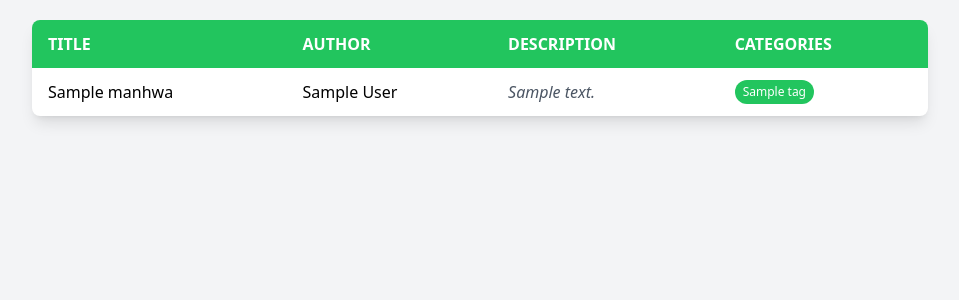
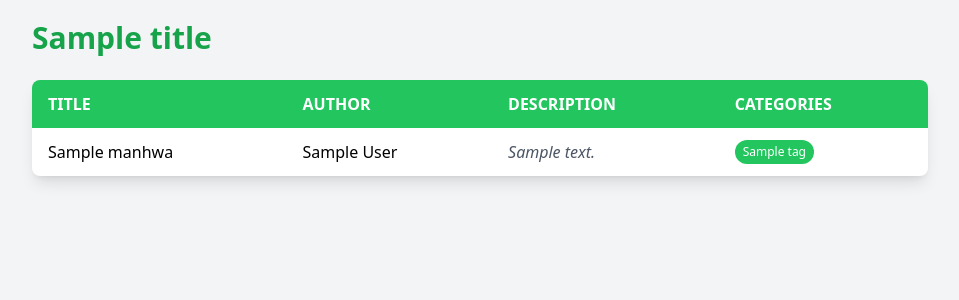
Before and after one commit to krishnanunnir/manhwarepo, a Flask app: template templates/index.html in a window 1280 px wide. Shown: the top 300 px of the page, without its empty margins (160-1119 px from the left). Run offline with Flask 3, Linux system fonts and the light colour scheme; the template is opened without the code that fills it: most values are stand-ins (such as "Sample title", 1, 10 or a date in 2020); some libraries are stand-ins or nearby versions.

Commit message:
cleaner codes

```diff
--- a/app.py
+++ b/app.py
@@ -21,7 +21,7 @@ def index():
     manhwa_list = response.data
 
     # Render the template with the fetched data
-    return render_template("index.html", manhwa_list=manhwa_list)
+    return render_template("index.html", title="Manhwa", manhwa_list=manhwa_list)
 
 
 @app.route("/by", methods=["GET"])
@@ -38,7 +38,9 @@ def by_category():
     ]
 
     return render_template(
-        "category.html", category=category.capitalize(), manhwa_list=action_manhwas
+        "index.html",
+        title=f"{category.capitalize()} Manhwas",
+        manhwa_list=action_manhwas,
     )
 
 
--- a/templates/index.html
+++ b/templates/index.html
@@ -1,7 +1,11 @@
 {% extends "base.html" %}
 
+{% block title %}{{ title }}{% endblock %}
+
 {% block content %}
-<div class="max-w-4xl mx-auto bg-white rounded-lg shadow-lg overflow-hidden">
+<div class="max-w-4xl mx-auto">
+    <h1 class="text-3xl font-bold mb-6 text-green-600">{{ title }}</h1>
+    <div class="bg-white rounded-lg shadow-lg overflow-hidden">
         <table class="w-full">
             <thead>
                 <tr class="bg-green-500 text-white uppercase">
@@ -22,7 +26,7 @@
                     <td class="py-3 px-4">
                         <div class="flex flex-wrap gap-1">
                             {% for tag in manhwa.categories %}
-                        <span class="bg-green-500 text-white text-xs px-2 py-1 rounded-full">{{ tag }}</span>
+                            <a href="/by?category={{ tag }}" class="bg-green-500 text-white text-xs px-2 py-1 rounded-full hover:bg-green-600 transition duration-300">{{ tag }}</a>
                             {% endfor %}
                         </div>
                     </td>
@@ -31,4 +35,5 @@
             </tbody>
         </table>
     </div>
+</div>
 {% endblock %}
```
Also changed, not shown: templates/category.html (deleted, +0 -39 lines), 1 other file. Lines whose indentation alone changed are shown as unchanged.
